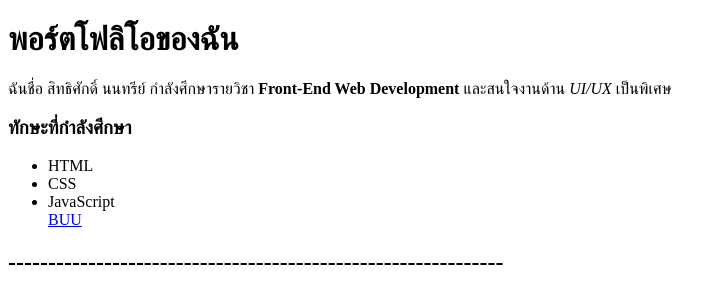
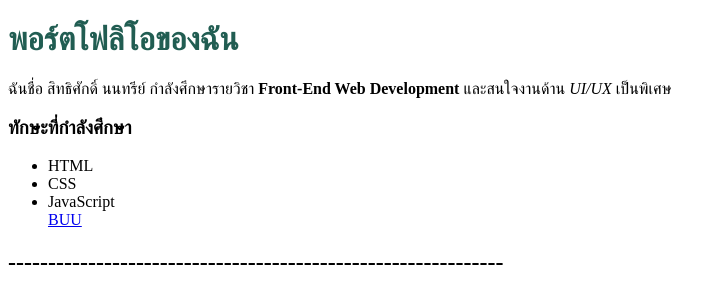
Before and after one commit to 68160172/88726065, a plain HTML site: page index.html in a window 1280 px wide. Shown: the top 293 px of the page, without its empty margins (0-726 px from the left). Drawn offline with Linux system fonts and the light colour scheme.

Commit message:
เปลี่ยนสี

```diff
--- a/index.html
+++ b/index.html
@@ -6,7 +6,7 @@
     <title>Document</title>
 </head>
 <body>
-  <h1>พอร์ตโฟลิโอของฉัน</h1>
+  <h1 style="color: rgb(33, 93, 82);">พอร์ตโฟลิโอของฉัน</h1>
   <p>
   ฉันชื่อ สิทธิศักดิ์ นนทรีย์  กำลังศึกษารายวิชา <strong>Front-End Web Development</strong>
   และสนใจงานด้าน <em>UI/UX</em> เป็นพิเศษ
```
